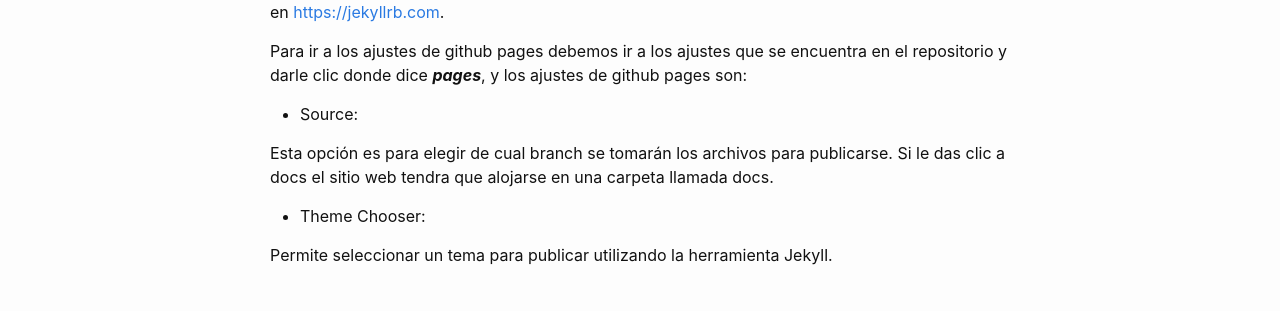
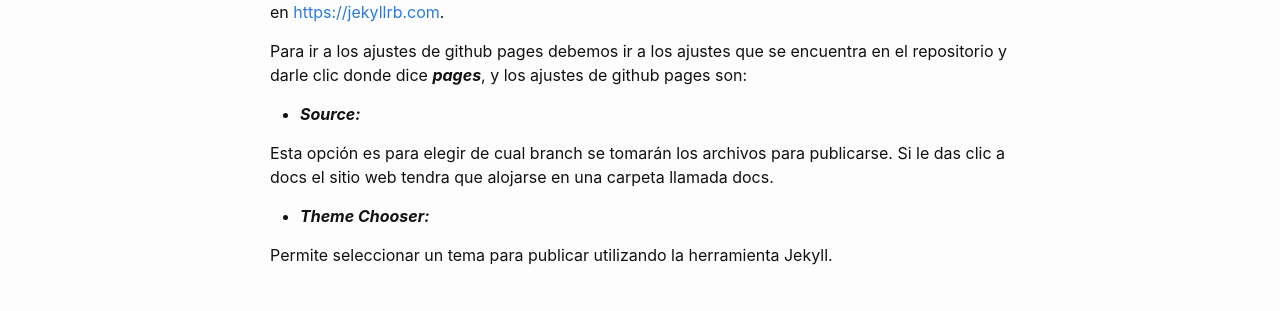
Before and after one commit to dylanmeca/dylanmeca.github.io, a Jekyll site: the page built from _posts/2021-08-25-Crear-sitio-web-en-github-pages.md, in a window 1280 px wide. Shown: the part 937-1248 px from the top of the page. Built offline with Jekyll 4.4.1, drawn with Linux system fonts in a browser that asks for light colours; a script that is not in the unit is left out; comment, search, counter and statistics services are not loaded.

Commit message:
Update 2021-08-25-Crear-sitio-web-en-github-pages.md

```diff
--- a/_posts/2021-08-25-Crear-sitio-web-en-github-pages.md
+++ b/_posts/2021-08-25-Crear-sitio-web-en-github-pages.md
@@ -35,10 +35,10 @@ en el repositorio, podemos modificar el codigo del tema de la página para hacer
 
 Para ir a los ajustes de github pages debemos ir a los ajustes que se encuentra en el repositorio y darle clic donde dice ***pages***, y los ajustes de github pages son:
 
-* Source:
+* ***Source:***
 
 Esta opción es para elegir de cual branch se tomarán los archivos para publicarse. Si le das clic a docs el sitio web tendra que alojarse en una carpeta llamada docs.
 
-* Theme Chooser:
+* ***Theme Chooser:***
 
 Permite seleccionar un tema para publicar utilizando la herramienta Jekyll.
```
